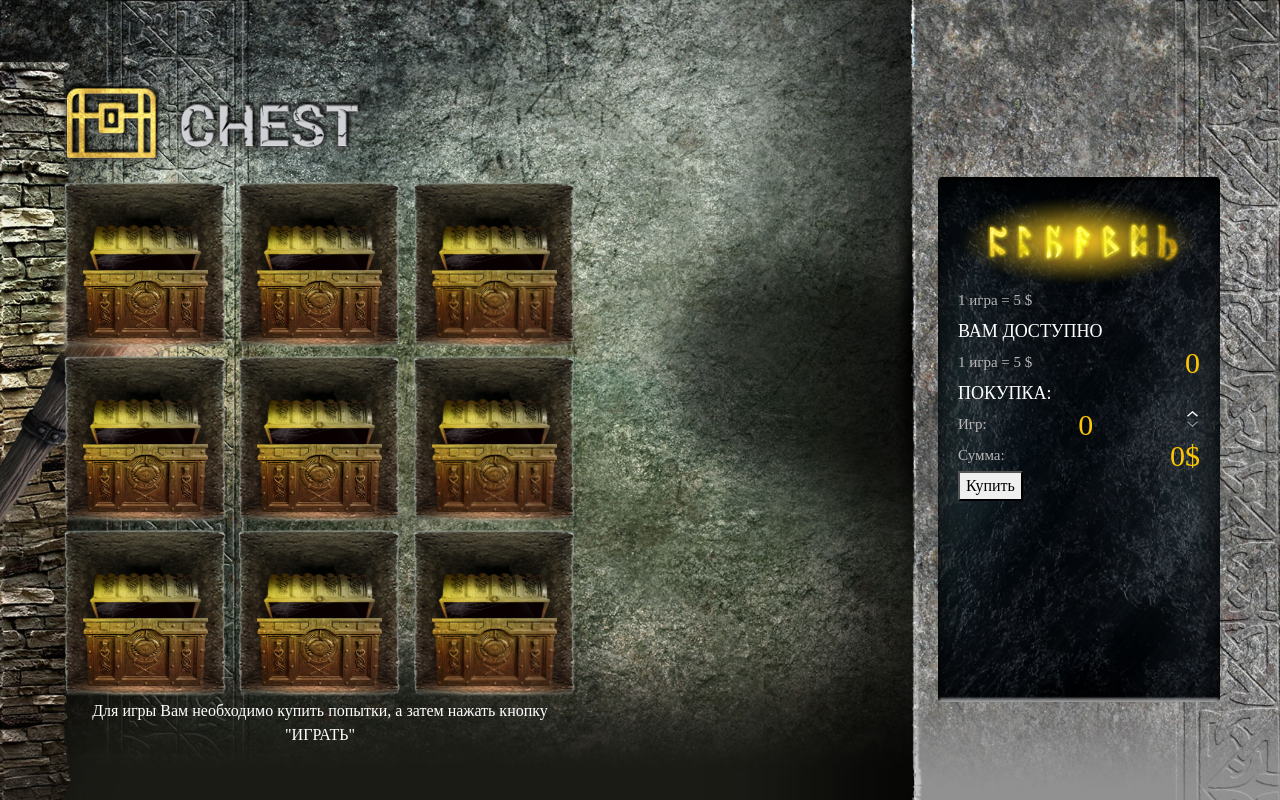
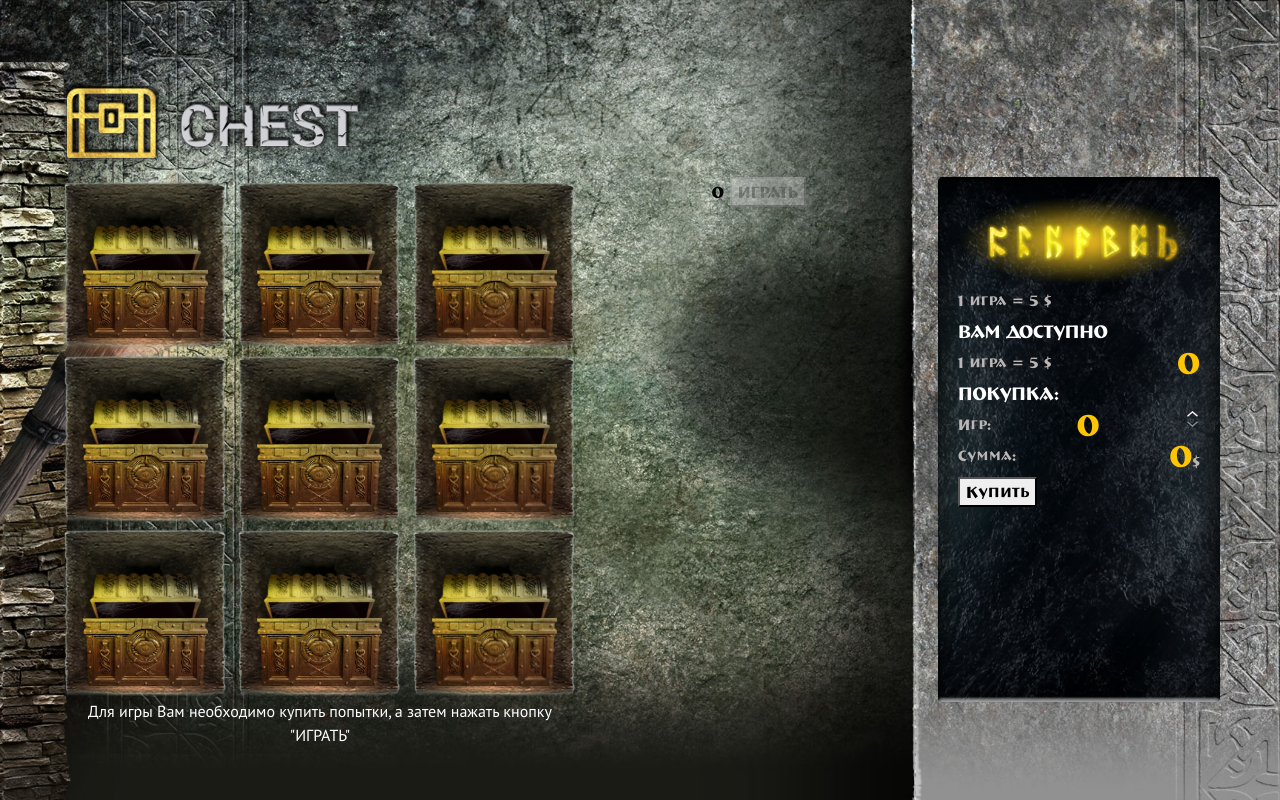
Before and after one commit to MokusM/chest, a Vue app: page / in a window 1280 px wide. Built offline with nearby package versions, Linux system fonts and the light colour scheme.

Commit message:
add main layout

```diff
--- a/src/assets/scss/partials/_base.scss
+++ b/src/assets/scss/partials/_base.scss
@@ -0,0 +1,3 @@
+body {
+	font-family: 'a_BremenCaps';
+}
--- a/src/assets/scss/partials/_fonts.scss
+++ b/src/assets/scss/partials/_fonts.scss
@@ -1,15 +1,16 @@
-// @font-face {
-// 	font-family: 'a_BremenCaps';
-// 	src: url('~/src/assets/fonts/ABremenCaps.woff') format('woff2'), url('src/assets/fonts/ABremenCaps.woff') format('woff');
-// 	font-weight: normal;
-// 	font-style: normal;
-// 	font-display: swap;
-// }
+$bremen: '~@/assets/fonts/';
+@font-face {
+	font-family: 'a_BremenCaps';
+	src: url('#{$bremen}/ABremenCaps.woff') format('woff2'), url('#{$bremen}/ABremenCaps.woff') format('woff');
+	font-weight: normal;
+	font-style: normal;
+	font-display: swap;
+}
 
-// @font-face {
-// 	font-family: 'PT Sans';
-// 	src: url('src/assets/fonts/PTSans-Regular.woff2') format('woff2'), url('src/assets/fonts/PTSans-Regular.woff') format('woff');
-// 	font-weight: normal;
-// 	font-style: normal;
-// 	font-display: swap;
-// }
+@font-face {
+	font-family: 'PT Sans';
+	src: url('#{$bremen}/PTSans-Regular.woff2') format('woff2'), url('#{$bremen}/PTSans-Regular.woff') format('woff');
+	font-weight: normal;
+	font-style: normal;
+	font-display: swap;
+}
--- a/src/components/Box.vue
+++ b/src/components/Box.vue
@@ -25,6 +25,7 @@ export default {
 	align-items: flex-end;
 	justify-content: center;
 	padding-bottom: 11px;
+	cursor: pointer;
 }
 .chest {
 	width: 125px;
--- a/src/components/Purchase.vue
+++ b/src/components/Purchase.vue
@@ -25,7 +25,7 @@
 			</li>
 			<li class="purchase-list__item">
 				<div class="text-item">Сумма:</div>
-				<div class="text-value">{{ price }}<span>$</span></div>
+				<div class="text-value">{{ price }}<span class="text-item">$</span></div>
 			</li>
 		</ul>
 		<button @click="buyGame">Купить</button>
@@ -51,6 +51,7 @@ export default {
 		buyGame() {
 			this.availableGame += this.game;
 			this.game = 0;
+			this.$emit('available', this.availableGame);
 		},
 	},
 
--- a/src/views/Game.vue
+++ b/src/views/Game.vue
@@ -11,7 +11,11 @@
 					</div>
 					<div class="inf">Для игры Вам необходимо купить попытки, а затем нажать кнопку "ИГРАТЬ"</div>
 				</div>
-				<Purchase />
+				<div class="center">
+					{{ availableGame }}
+					<button :disabled="availableGame === 0" @click="playGame">ИГРАТЬ</button>
+				</div>
+				<Purchase @available="game" />
 			</div>
 		</div>
 	</div>
@@ -30,8 +34,17 @@ export default {
 	},
 	data() {
 		return {
-			game: 0,
+			availableGame: 0,
 		};
+	},
+	methods: {
+		game(count) {
+			this.availableGame = count;
+		},
+
+		playGame() {
+			this.availableGame--;
+		},
 	},
 };
 </script>
@@ -48,7 +61,7 @@ export default {
 .inf {
 	text-align: center;
 	color: #fff;
-	font-family: 'PT';
+	font-family: 'PT Sans';
 }
 
 .box-list {
```
